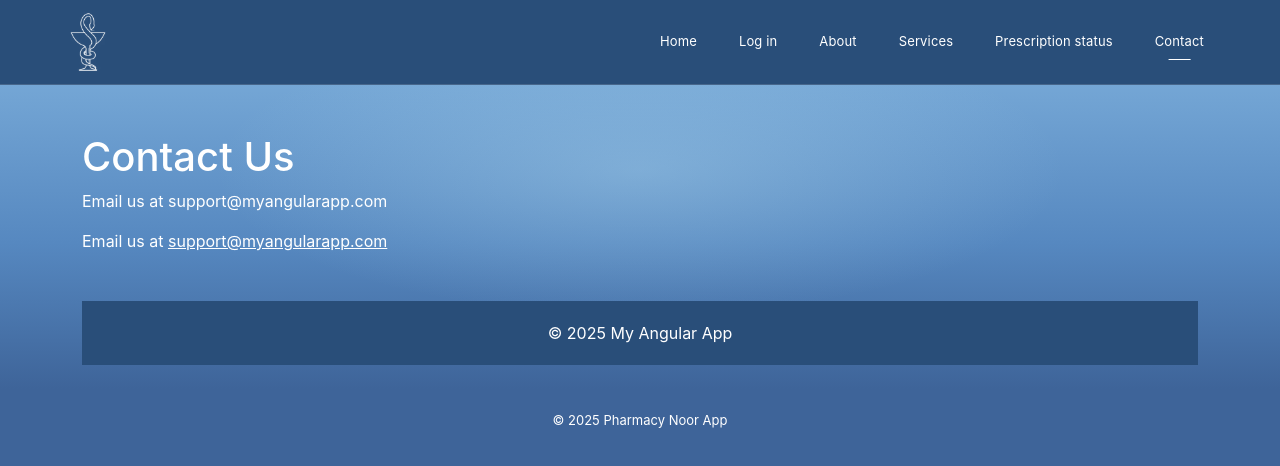
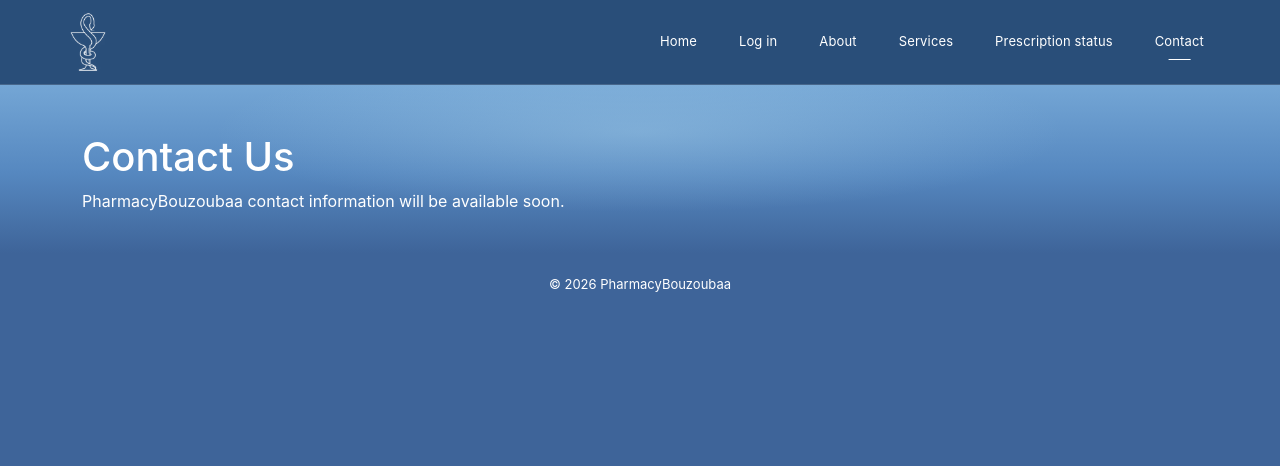
Before and after one commit to bouteina-kadiri/Pharmacy2026, an Angular app: page /contact in a window 1280 px wide. Shown: the top 466 px of the page. Built offline with nearby package versions, Linux system fonts and the light colour scheme.

Commit message:
Rename app to PharmacyBouzoubaa

```diff
--- a/package.json
+++ b/package.json
@@ -1,5 +1,5 @@
 {
-  "name": "my-angular-app",
+  "name": "pharmacy-bouzoubaa",
   "version": "0.0.0",
   "scripts": {
     "ng": "ng",
--- a/src/app/components/footer/footer.component.html
+++ b/src/app/components/footer/footer.component.html
@@ -1,3 +1,3 @@
 <footer class="footer">
-  &copy; 2025 Pharmacy Noor App
+  &copy; 2026 PharmacyBouzoubaa
 </footer>
--- a/src/app/pages/contact/contact.component.html
+++ b/src/app/pages/contact/contact.component.html
@@ -1,7 +1,5 @@
 
 <div class="container mt-4">
   <h1 class="text-white">Contact Us</h1>
-<p>Email us at support&#64;myangularapp.com</p>
-  <p>Email us at <a href="mailto:support&#64;myangularapp.com">support&#64;myangularapp.com</a></p>
-  <footer class="text-center mt-5">&copy; 2025 My Angular App</footer>
+  <p>PharmacyBouzoubaa contact information will be available soon.</p>
 </div>
--- a/src/index.html
+++ b/src/index.html
@@ -4,7 +4,8 @@
   <meta charset="utf-8">
   <meta name="viewport" content="width=device-width, initial-scale=1, maximum-scale=1">
 
-  <title>MyAngularApp</title>
+  <title>PharmacyBouzoubaa</title>
+  <meta name="application-name" content="PharmacyBouzoubaa">
   <base href="/">
   <meta name="viewport" content="width=device-width, initial-scale=1">
   <link rel="icon" type="image/webp" href="assets/logoPH.webp">
```
Also changed, not shown: 1 other file (tests, documents, lock files or other folders).
